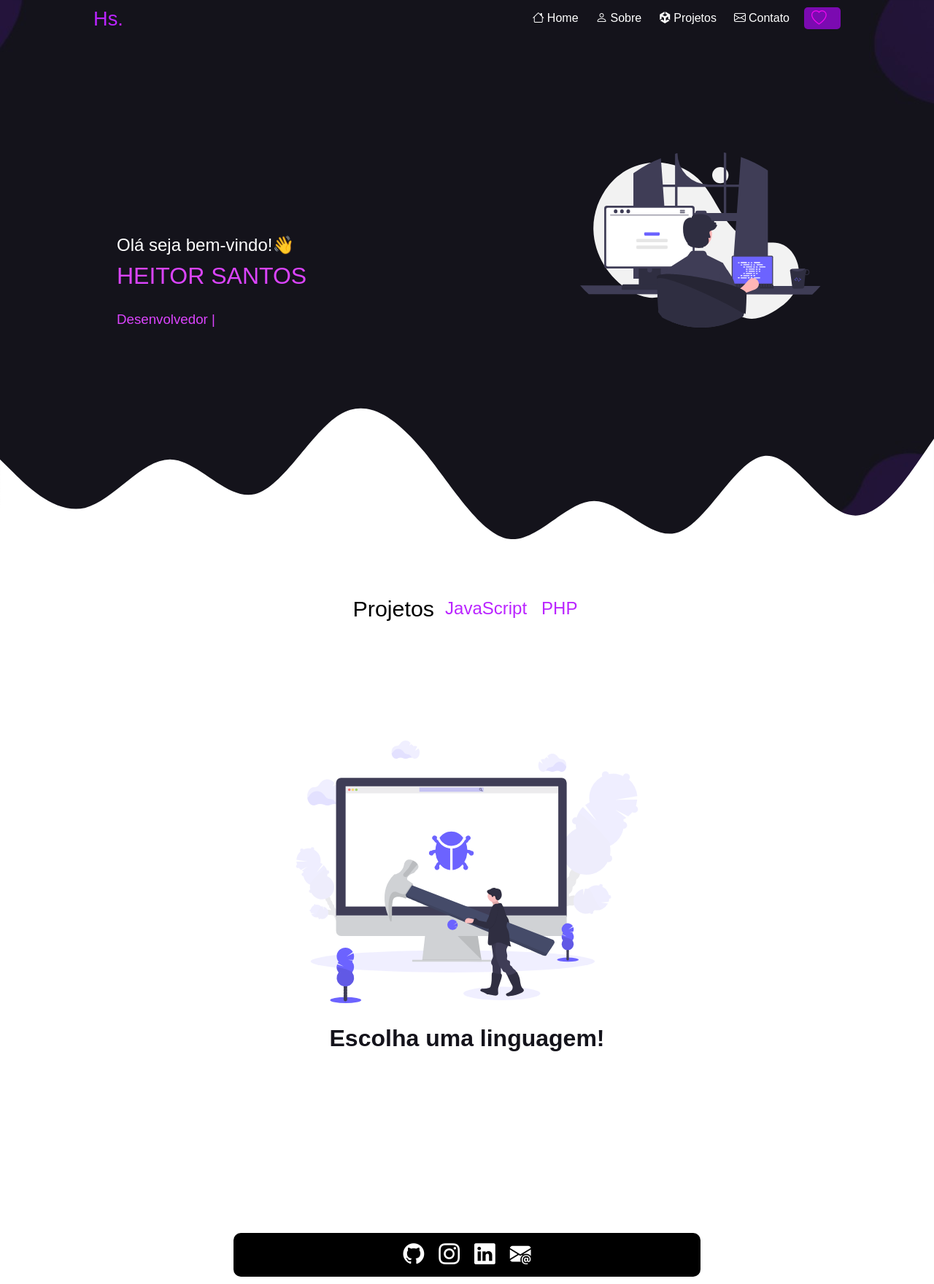
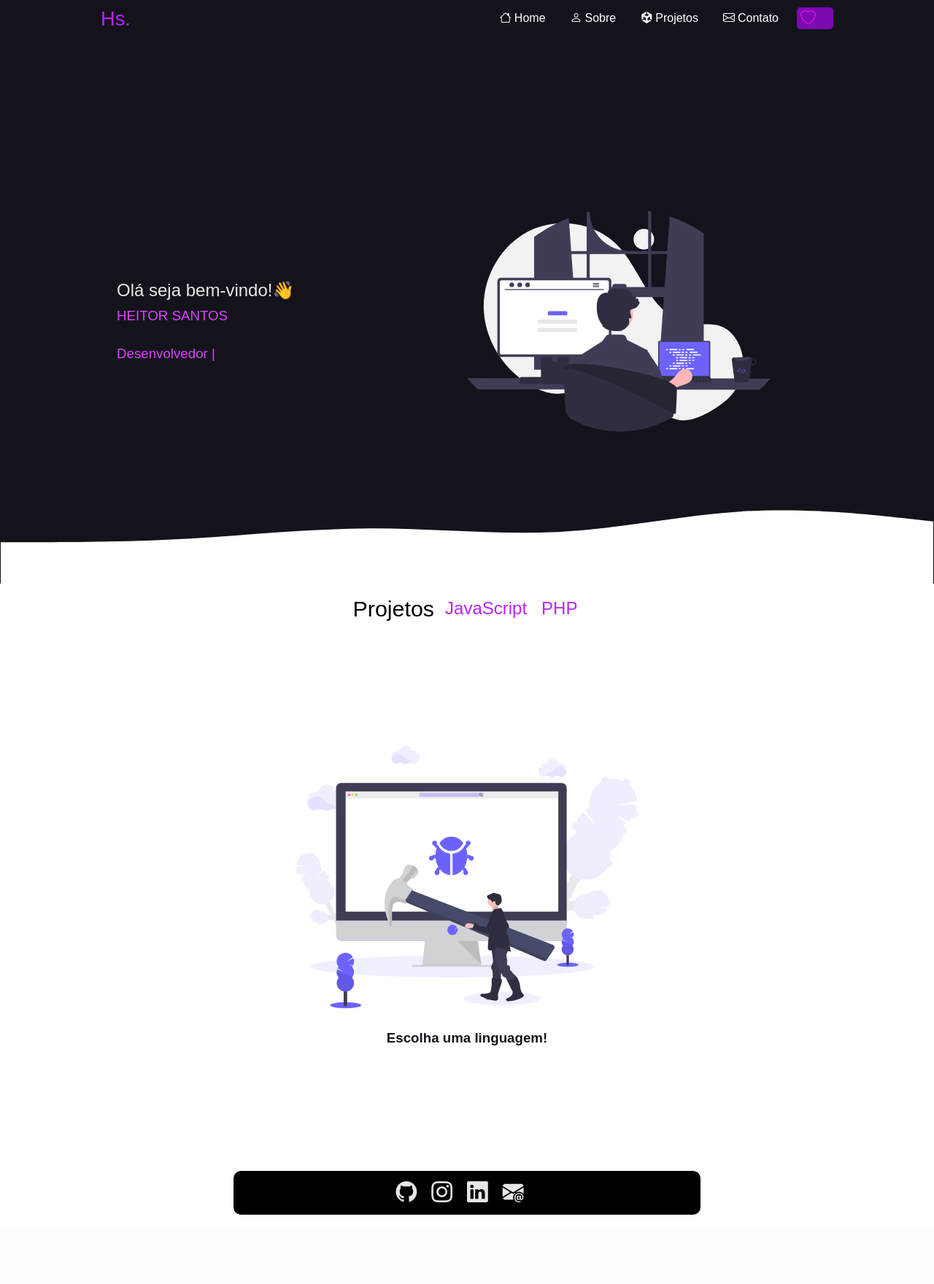
Before and after one commit to heitorkkj/heitorkkj.github.io, a PHP site: page / in a window 1280 px wide. Shown: the whole page at 73% size. After the commit the page ends 1665 px from the top, so only its background shows below. Run offline with PHP 8.4, Linux system fonts and the light colour scheme.

Commit message:
updating

```diff
--- a/assets/css/style.css
+++ b/assets/css/style.css
@@ -1,135 +1,163 @@
-*{padding: 0; margin: 0;}
+*{
+    padding: 0;
+    margin: 0;
+    border:0;
+
+    list-style: none;
+}
 
 :root{
     --background-color: #14131b;
-    --color: #fff;
+    --color: #e9e5e5;
     --border: 1px solid red;
 }
 
-body,html{
-    width: 100%;
-    height: 100%;
-}
+body{
+    width: 100vw;
+    height: 100vh;
 
-body{
-    background-image: url("../img/back.jpeg");
-    background-size: cover;
-    background-position: center;
+    background-color: #14131b;
+    background-image: url('/assets/img/wave.svg');
+    background-position: bottom;
+    background-repeat: no-repeat;
+    background-size:contain;
 
     scroll-behavior: smooth;
     color: var(--color);
     font-family: sans-serif;
+    overflow-x: hidden;
 }
 
-/* Menu */
+main{
+    width: 100vw;
+    height: 100vh;
+}
+
+
+
+/* menu */
+
+
+
 nav{
-    width: 100%;
-    height: 10%;
-
-    color:white;
+    width: 100vw;
+    height: 10vh;
 }
 
 nav span{
-    display: flex;
     float: left;
-    align-items: center;
-    width: 50px;
-    padding: 10px 0 0 10%;
+    text-align: center;
+
+    margin-left: 10%;
+    padding:10px;
+
     font-size: 1.7em;
     color: #ba24ff;
 }
 
-#menu-principal{
-    float: right;
-    padding: 10px 10% 0 0;
-
+nav ul#menu-principal{
     display: flex;
     flex-direction: row;
     gap:20px;
-    list-style: none;
-    font-weight: 100;
+
+    float:right;
+    margin-right: 10%;
+    padding:10px;
+
+    font-weight: 400;
     font-size: 1em;
 }
 
-nav ul li{
-    border-radius: 20px;
+nav ul#menu-principal li{
     display: flex;
-    text-align: center;
     justify-content: center;
     align-items: center;
 }
 
-nav ul li > a{
+nav ul#menu-principal li > a{
+    padding: 5px;
+    border-radius: 5px;
+    color:white;
+
     text-decoration: none;
-    color:white;
-    transition: all 0.8s;
-
-    border-radius: 5px;
+    transition: all 0.4s;
 }
 
-nav ul li > a > i{
+nav ul#menu-principal li > a > i{
     padding: 4px;
 }
 
-nav ul li:hover > a{
+nav ul#menu-principal li:hover > a{
     background-color: white;
     color: black;
-    transform: scale(1.2);
+    transform: scale(1.01);
 }
 
-.btn-menu{
-    border:none;
-    border-radius: 5px;
+nav ul#menu-principal li .btn-menu{
+    width: 50px;
+    height: 30px;
+    padding:5px;
+
     display: flex;
     align-items: flex-start;
     align-items: center;
-    padding: 0 0 0 10px;
 
-    font-style: normal;
     font-size: 1.3em;
+
+    border-radius: 5px;
+    background-color: #a707f1b3;
+    color:#f107f1;
+    cursor: pointer;
+
+    transition: all 0.4s;
+}
+
+nav ul#menu-principal li .btn-menu:hover{
+    background-color:  #f107f17f;
+    color:#d000ffb3;
+}
+
+.btn-menu-drop {
     width: 50px;
     height: 30px;
 
+    display: none;
+    float: right;
+    border-radius: 5px;
+    margin: 10px 10px 0 0;
+    font-size: 1.3em;
+
     background-color: #a707f1b3;
-    color:#f107f1;
-    transition: all 0.4s;
+    color: #fff;
 }
 
-.btn-menu:hover{
-    transform: scale(1.2);
-}
 
-#menu-drop{
-    display: none;
-}
 
-/*        Main       */
+/*    Section - apresentacao       */
 
-#area-sobre{
-    width: 100%;
-    height: 90%;
+
+
+section#area-sobre{
+    width: 100vw;
+    height: 90vh;
 
     display: flex;
     flex-wrap: wrap;
 }
 
-#area-sobre svg{
-    align-self: flex-end;
-    justify-self: flex-end;
-}
+article#sobre{
+   width: 50%;
+   height: 100%;
 
-#sobre{
-   width: 50%;
-   height: auto;
    display: flex;
    flex-direction: column;
    align-items: flex-start;
-   justify-content: flex-end;
+   justify-content: center;
 }
 
-#sobre h1,
-h2,
-h3{
+article#sobre h1,
+article#sobre h2,
+article#sobre h3{
    margin-left: 25%;
    font-weight: 100;
    transition: all 0.8s;
@@ -137,87 +165,92 @@
    transition-timing-function: linear;
 }
 
-#sobre h1{
+article#sobre h1{
    color:#db44fd;
    padding-top: 10px;
    padding-bottom:30px;
 }
 
-#sobre h3{
+article#sobre h3{
    color:#db44fd;
 }
 
-#icone{
-   width: 50%;
-   height: auto;
-   display: flex;
-   flex-direction: column;
-   align-items: center;
-   justify-content: flex-end;
+section#area-sobre aside{
+    width: 50%;
+    height: 100%;
+
+    display: flex;
+    align-items: center;
+    justify-content: flex-start;
 }
 
-#icone img{
+aside img{
    width: 65%;
    height: 65%;
-   object-fit: fill;
 }
 
-svg {
-    width: 100%;
-}
 
-@media (max-width: 700px){
-    #menu-principal{
-        padding: 10px 5px 0 0;
+
+/* media query */
+
+
+
+@media (max-width: 800px){
+
+    nav ul#menu-principal{
+        margin-right: 5px;
+        padding:10px 0 0 0;
+        gap:10px;
     }
+
+
+
 }
 
 @media (max-width: 600px){
-    #menu-drop{
-        display: block;
-    }
-
     nav span{
-        padding: 10px 0 0 30px;
+        margin:0 0 0 20px;
     }
 
     .active{
         display: flex !important;
     }
 
-    #menu-principal{
+    nav ul#menu-principal{
+        width: 100vw;
+        height: 100vh;
+
         display: none;
-        float: none;
-
         flex-direction: column;
-        z-index: 99;
-        position: fixed;
         justify-content: center;
         align-items: center;
+        gap:10px;
+
+        position: fixed;
 
         font-size: 1.5em;
-        height: 100vh;
-        width: 100vw;
         background-color: #19181e;
-        z-index: 10;
         transition: all 0.4s;
     }
 
     .btn-menu-drop{
+        width: 50px;
+        height: 30px;
+        margin: 10px 10px 0 0;
+        float: right;
+
+        display: flex;
+        align-items: center;
+        justify-content: center;
         border:none;
         border-radius: 5px;
-        float: right;
-        margin: 10px 10px 0 0 ;
 
-        font-size: 1.3em;
-        width: 50px;
-        height: 30px;
-
+        font-size: 1.5em;
         background-color: #a707f1b3;
         color:#fff;
     }
 
-    .btn-menu{
+    nav ul#menu-principal li .btn-menu{
         display:none;
     }
 
@@ -225,7 +258,7 @@
         display: none;
     }
 
-    #sobre{
+    article#sobre{
         width: 100%;
         height: 90%;
         display: flex;
@@ -234,32 +267,35 @@
         justify-content: center;
     }
 
-    #sobre h1,
-    h2,
-    h3{
+    article#sobre h1,
+    article#sobre h2,
+    article#sobre h3{
     margin-left: 30px;
-
     }
 
-    #icone img{
+    section#area-sobre aside img{
         display: none;
     }
 
-    #sobre h3{
+    article#sobre h3{
         font-size: 0.9em;
         color:#db44fd;
     }
 }
 
-/*  card  */
 
-#area-projetos{
-    width: 100%;
-    height: 100%;
+
+/*  Area card  */
+
+
+
+section#area-projetos{
+    width: 100vw;
+    height: 100vh;
     background-color: #fff;
 }
 
-#cards{
+article#cards{
     width: 100%;
     height: 90%;
     color: #14131b;
@@ -270,7 +306,7 @@
     justify-content: center;
 }
 
-.controle-linguagem{
+header.controle-linguagem{
     border: none;
     padding: 15px;
     display: flex;
@@ -280,13 +316,13 @@
     gap:10px
 }
 
-.controle-linguagem h1{
+header.controle-linguagem h1{
     font-size: 1.9em;
     font-weight: 500;
     color: #000000;
 }
 
-.controle-linguagem button{
+header.controle-linguagem button{
     border: none;
     background-color: inherit;
     color: #ba24ff;
@@ -297,26 +333,36 @@
     border-radius:10px;
 }
 
-.controle-linguagem button:hover{
+header.controle-linguagem button:hover{
     background-color: #ba24ff;
     color: inherit;
     transform: scale(1.05);
 }
 
+article#cards > img{
+    width: 50%;
+    height: 50%;
+
+    margin-bottom: 30px;
+}
+
+
 
 /*  rodape  */
 
+
+
 footer{
-    width: 100%;
-    height: 20%;
+    width: 100vw;
+    height: 10vh;
 
     display: flex;
-    align-items: flex-end;
+    align-items: center;
     justify-content: center;
     background-color: #fff;
 }
 
-footer ul{
+footer section{
     height: 60px;
     width: 50%;
     margin: 0 0 10px 0;
@@ -353,7 +399,7 @@
 }
 
 @media (max-width: 780px){
-    footer ul{
+    footer section{
         height: 70px;
         width: 60%;
         margin: 0 15% 0 15%;
@@ -362,7 +408,7 @@
 }
 
 @media (max-width: 600px){
-    footer ul{
+    footer section{
         height: 70px;
         width: 80%;
         margin: 0 10% 0 10%;
@@ -372,7 +418,7 @@
 
 @media (max-width: 500px){
 
-    footer ul{
+    footer section{
         height: 70px;
         width: 100%;
         border-radius: 10px;
--- a/assets/js/script.js
+++ b/assets/js/script.js
@@ -25,12 +25,7 @@
 let abrirMenu = () => {
     menu = document.getElementById('menu-principal')
 
-    if(menu.className == ''){
-        menu.className = 'active'
-    }else{
-        menu.className = ''
-    }
-
+    menu.className = menu.className == '' ? 'active' : ''
 }
 
 $(document).ready(() => {
--- a/index.html
+++ b/index.html
@@ -12,20 +12,19 @@
     <title>Heitor Santos</title>
 </head>
 <body>
-
+    <main>
         <nav>
             <span>Hs.</span>
-            <li id="menu-drop">
+
             <button class="btn-menu-drop" onclick="abrirMenu()">
                 <i class="bi bi-list" id="menu-drop"></i>
             </button>
-            </li>
+
             <ul id="menu-principal">
-                <li id="menu-drop">
-                    <button class="btn-menu-drop" style="background-color: inherit;" onclick="abrirMenu()">
+                <button id="menu-drop" class="btn-menu-drop" onclick="abrirMenu()">
                     <i class="bi bi-list" id="menu-drop"></i>
                 </button>
-                </li>
+
                 <li>
                     <a href="index.html"><i class="bi bi-house"></i>Home</a>
                 </li>
@@ -46,58 +45,56 @@
             </ul>
         </nav>
 
-    <div id="area-sobre">
+        <section id="area-sobre">
 
-        <div id="sobre">
-                <h2><span id="bemVindo"></span></h2>
+            <article id="sobre">
+                    <h2 id="bemVindo"></h2>
                     <h1>HEITOR SANTOS</h1>
                     <h3>Desenvolvedor |</h3>
-        </div>
+            </article>
 
-        <div id="icone">
+            <aside>
                 <img src="./assets/img/img-dev.svg"/>
-        </div>
+            </aside>
+        </section>
 
-        <svg xmlns="http://www.w3.org/2000/svg" viewBox="0 0 1440 320"><path fill="#ffffff" fill-opacity="1" d="M0,128L21.8,149.3C43.6,171,87,213,131,202.7C174.5,192,218,128,262,128C305.5,128,349,192,393,181.3C436.4,171,480,85,524,58.7C567.3,32,611,64,655,117.3C698.2,171,742,245,785,250.7C829.1,256,873,192,916,192C960,192,1004,256,1047,240C1090.9,224,1135,128,1178,122.7C1221.8,117,1265,203,1309,213.3C1352.7,224,1396,160,1418,128L1440,96L1440,320L1418.2,320C1396.4,320,1353,320,1309,320C1265.5,320,1222,320,1178,320C1134.5,320,1091,320,1047,320C1003.6,320,960,320,916,320C872.7,320,829,320,785,320C741.8,320,698,320,655,320C610.9,320,567,320,524,320C480,320,436,320,393,320C349.1,320,305,320,262,320C218.2,320,175,320,131,320C87.3,320,44,320,22,320L0,320Z"></path></svg>
-    </div>
-
-    <div id="area-projetos">
-
-        <div class="controle-linguagem">
+        <section id="area-projetos">
+            <header class="controle-linguagem">
                 <h1>Projetos</h1>
                 <button id="linguagem-js">JavaScript</button>
                 <button id="linguagem-php">PHP</button>
-        </div>
+            </header>
 
-        <div id="cards">
-            <img src="./assets/img/fixing.svg" style="width:50%; height: 50%; margin: 0 0 30px 0;"/>
+            <article id="cards">
+                <img src="./assets/img/fixing.svg"/>
                 <h1>Escolha uma linguagem!</h1>
-        </div>
-
-    </div>
+            </article>
+        </section>
 
         <footer id="contato">
-        <ul>
-            <li>
-                <button class="btn-footer"><a href="https://github.com/Heitor548"><i class="bi bi-github"></i></a></button>
-            </li>
-            <li>
-                <button class="btn-footer"><a href="https://www.instagram.com/heitorsantos548/"><i class="bi bi-instagram"></i></a></button>
-            </li>
-            <li>
-                <button class="btn-footer"><a href="https://www.linkedin.com/in/heitor-santos-alves/"><i class="bi bi-linkedin"></i></a></button>
-            </li>
-            <li>
+            <section>
+                <button class="btn-footer">
+                    <a href="https://github.com/Heitor548"><i class="bi bi-github"></i></a>
+                </button>
+
+                <button class="btn-footer">
+                    <a href="https://www.instagram.com/heitorsantos548/"><i class="bi bi-instagram"></i></a>
+                </button>
+
+                <button class="btn-footer">
+                    <a href="https://www.linkedin.com/in/heitor-santos-alves/"><i class="bi bi-linkedin"></i></a>
+                </button>
+
                 <button class="btn-footer" onclick="email()">
                     <i class="bi bi-envelope-at-fill"></i>
                 </button>
+
                 <span id="email-texto"></span>
-            </li>
-        </ul>
+                </section>
         </footer>
-
 
         <script src="./vendor/jquery/jquery-3.6.3.min.js"></script>
         <script src="./assets/js/script.js"></script>
+    </main>
 </body>
 </html>
```
Also changed, not shown: assets/projects/js/cronometro_pomodoro/index.html (added, +17 -0 lines), assets/projects/js/index.html (+12 -0 lines), assets/img/back-rosa.jpeg (deleted), assets/img/back.jpeg (deleted), assets/img/wave.svg (added). Lines whose indentation alone changed are shown as unchanged.
